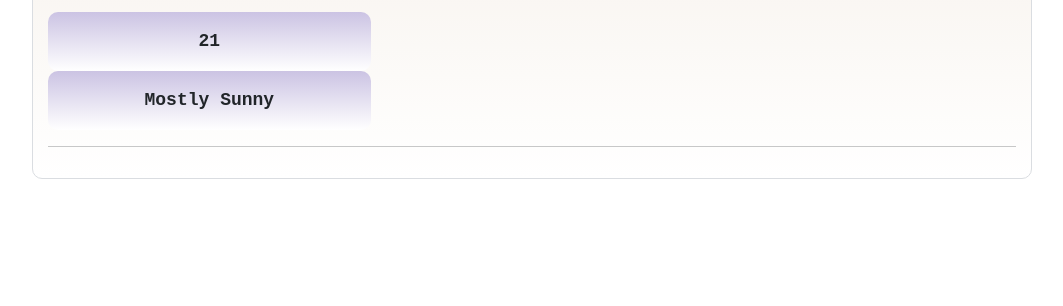
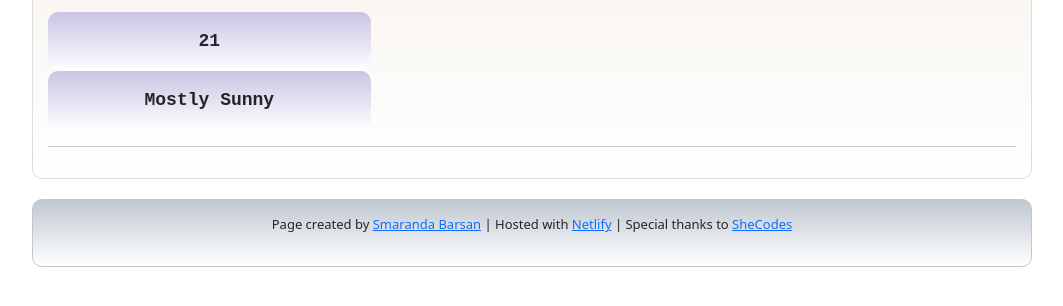
Before and after one commit to smarandabarsan/VanillaWeatherApp, a plain HTML site: page index.html in a window 1280 px wide. Shown: the part 310-616 px from the top of the page, without its empty margins (108-1171 px from the left). Drawn offline with nearby package versions, Linux system fonts and the light colour scheme.

Commit message:
Updated credits at the bottom

```diff
--- a/index.html
+++ b/index.html
@@ -48,7 +48,14 @@
             </div>
             <hr>
         </div>
-  </div>
+    </div>
+    <div class="container credits">
+        <p>
+            Page created by <a href="https://www.shecodes.io/certificates/027fd37bbd52c8a29540f8adfc13ff80">Smaranda Barsan</a>  |
+            Hosted with <a href="https://www.netlify.com">Netlify</a>  |
+            Special thanks to <a href="https://www.shecodes.io">SheCodes</a>
+        </p>
+    </div>
 <script src="src/index.js"></script>
 </body>
 </html>
--- a/src/style.css
+++ b/src/style.css
@@ -30,6 +30,17 @@ h3 {
   max-width: 1000px;
   border-radius: 10px;
   background: linear-gradient(#f1e9df, #fff);
+}
+
+.credits {
+  border: 1px solid #c0c7d1;
+  padding: 15px;
+  margin: 20px auto;
+  max-width: 1000px;
+  border-radius: 10px;
+  background: linear-gradient(#c0c7d1, #fff);
+  font-size: small;
+  text-align: center;
 }
 
 .firstBox .card-body {
```
